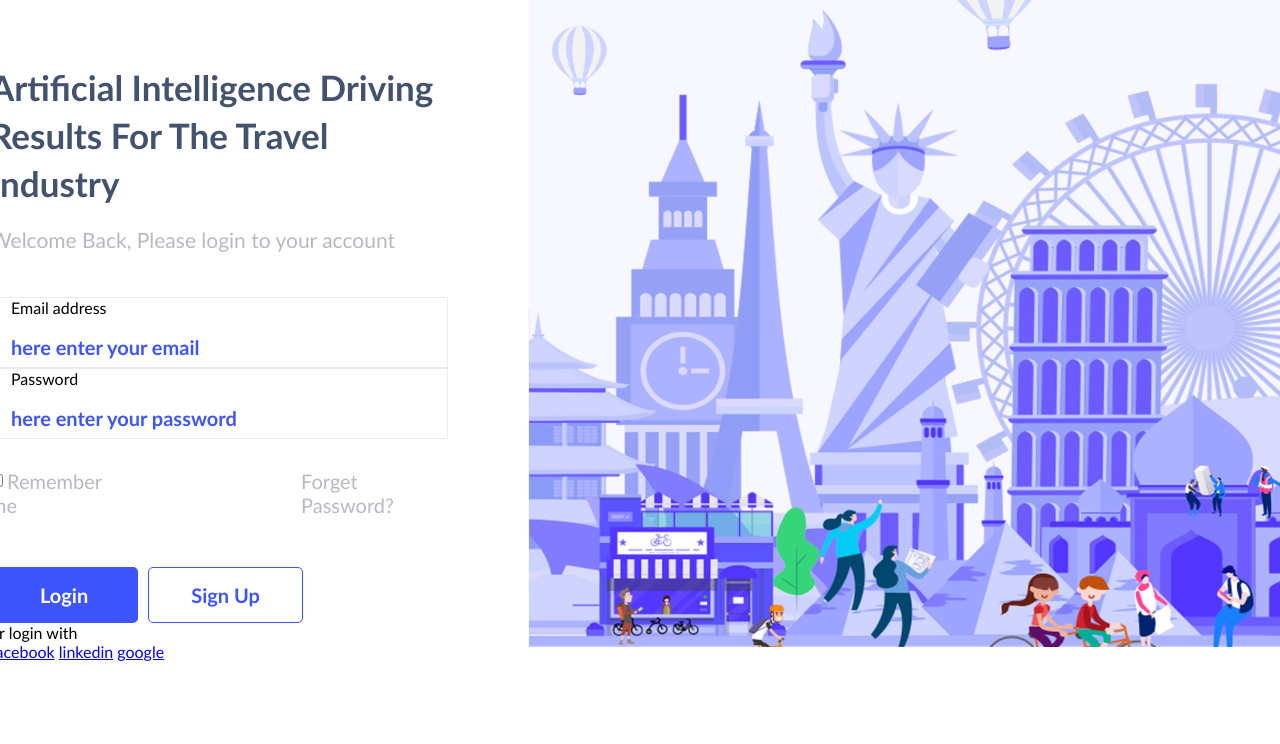
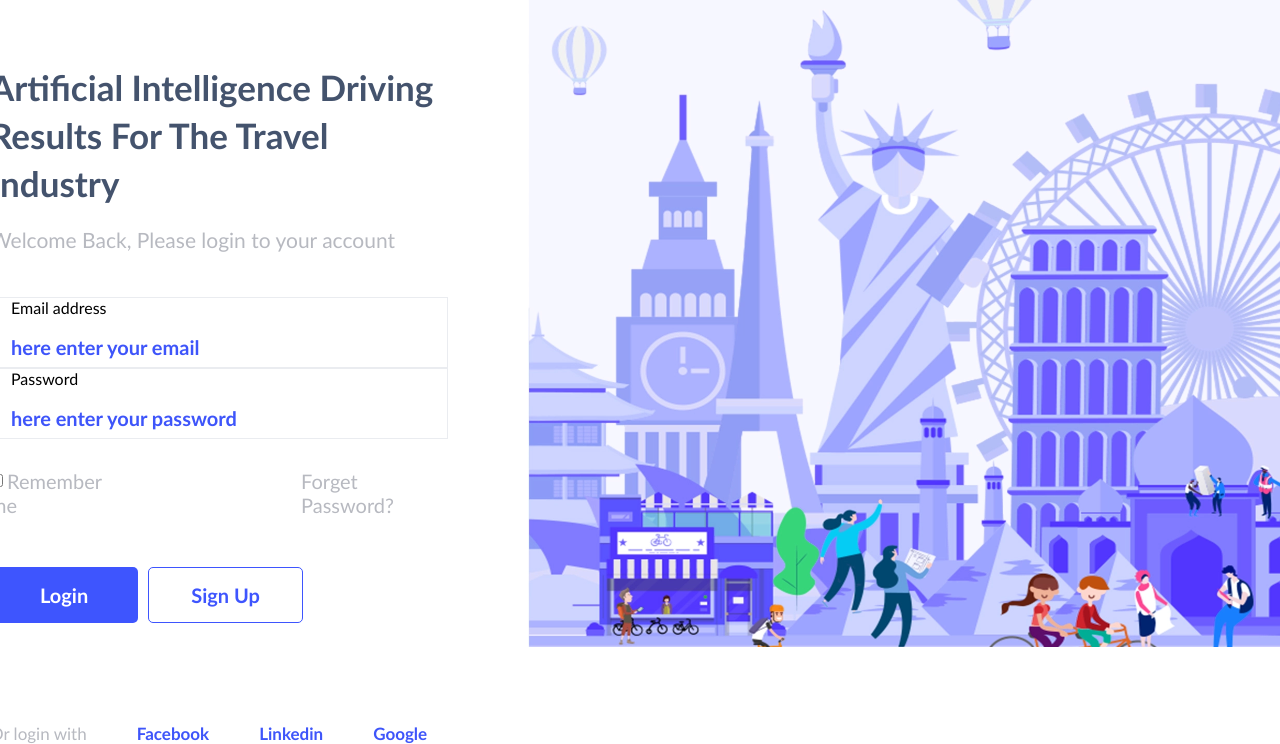
Before and after one commit to Justas1988/front-end-testas, a plain HTML site: page index.html in a window 1280 px wide. Shown: the part 153-897 px from the top of the page. Before the commit the page ends 814 px from the top, so only its background shows below. Drawn offline with Linux system fonts and the light colour scheme.

Commit message:
bottom-links

```diff
--- a/css/form.css
+++ b/css/form.css
@@ -58,3 +58,21 @@ input:focus {
     color: #b7b9c0;
     font-size: 20px;
 }
+
+.form-row-links {
+    display: flex;
+    flex-direction: row;
+    margin-top: 100px;
+    gap: 50px;
+    font-size: 17px;
+}
+.form-row-links > p {
+    color: #b7b9c0;
+    }
+.form-row-links > a {
+    text-transform: capitalize;
+    color: #3e55fa;
+    text-decoration: none;
+    font-weight: bold;
+
+}
--- a/index.html
+++ b/index.html
@@ -36,7 +36,7 @@
                     <a href="#">sign up</a>
                 </div>
                 <div class="form-row-links">
-                    <p class="bottom-p">or login with</p>
+                    <p>Or login with</p>
                     <a href="#">facebook</a>
                     <a href="#">linkedin</a>
                     <a href="#">google</a>
```
